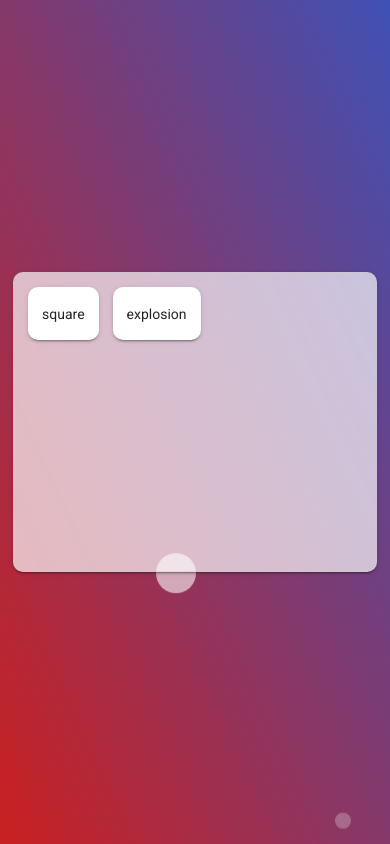
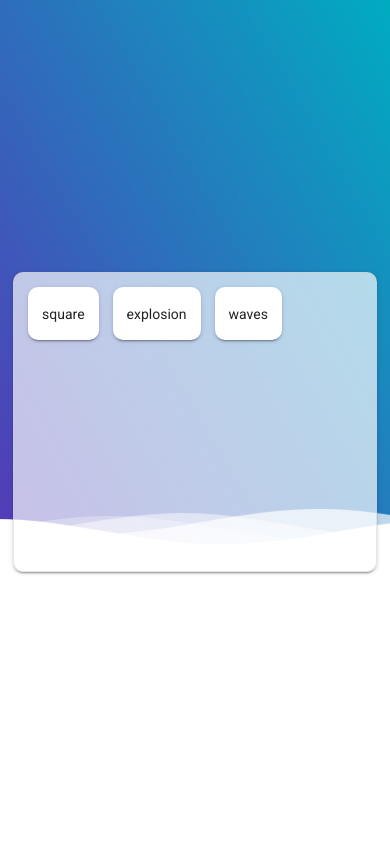
Before and after one commit to Madhu-Yalavarthi/angular-presets, an Angular app: page /background-wall-paper in a window 390 px wide. Built offline with nearby package versions, Linux system fonts and the light colour scheme.

Commit message:
waves added

```diff
--- a/src/app/pages/background-wall-paper/background-wall-paper.component.html
+++ b/src/app/pages/background-wall-paper/background-wall-paper.component.html
@@ -8,20 +8,42 @@
       </div>
     </div>
     <div class="background-wrapper">
-      <ul *ngIf="view == 'square' " class="square-box-area">
+      <ul *ngIf="view == 'square' " class="theme-wrapper square-box-area">
         <li></li>
         <li></li>
         <li></li>
         <li></li>
         <li></li>
       </ul>
-      <ul *ngIf="view == 'explosion' " class="explosion-box-area">
+      <ul *ngIf="view == 'explosion' " class="theme-wrapper explosion-box-area">
         <li></li>
         <li></li>
         <li></li>
         <li></li>
         <li></li>
       </ul>
+      <div *ngIf="view == 'waves' " class="waves-area">
+
+          <!--Content before waves-->
+          <div class="inner-header"></div>
+
+          <!--Waves Container-->
+          <div>
+            <svg class="waves" xmlns="http://www.w3.org/2000/svg" xmlns:xlink="http://www.w3.org/1999/xlink"
+              viewBox="0 24 150 28" preserveAspectRatio="none" shape-rendering="auto">
+              <defs>
+                <path id="gentle-wave" d="M-160 44c30 0 58-18 88-18s 58 18 88 18 58-18 88-18 58 18 88 18 v44h-352z" />
+              </defs>
+              <g class="parallax">
+                <use xlink:href="#gentle-wave" x="48" y="0" fill="rgba(255,255,255,0.7)" />
+                <use xlink:href="#gentle-wave" x="48" y="3" fill="rgba(255,255,255,0.5)" />
+                <use xlink:href="#gentle-wave" x="48" y="5" fill="rgba(255,255,255,0.3)" />
+                <use xlink:href="#gentle-wave" x="48" y="7" fill="#fff" />
+              </g>
+            </svg>
+          </div>
+          <!--Waves end-->
+      </div>
     </div>
 
   </div>
--- a/src/app/pages/background-wall-paper/background-wall-paper.component.scss
+++ b/src/app/pages/background-wall-paper/background-wall-paper.component.scss
@@ -71,8 +71,7 @@
   height: 100%;
 }
 
-.square-box-area,
-.explosion-box-area {
+.theme-wrapper {
   position: absolute;
   top: 0;
   left: 0;
@@ -153,7 +152,6 @@
     border-radius: 50%;
     opacity: 0;
 
-
     &:nth-child(1) {
       left: 86%;
       width: 16px;
@@ -194,6 +192,81 @@
   }
 }
 
+.waves-area {
+  position: relative;
+  text-align: center;
+  background: linear-gradient(60deg, rgba(84, 58, 183, 1) 0%, rgba(0, 172, 193, 1) 100%);
+  color: white;
+
+
+  .inner-header {
+    height: 60vh;
+    width: 100%;
+    margin: 0;
+    padding: 0;
+  }
+
+  .waves {
+    position: relative;
+    width: 100%;
+    height: 15%;
+    margin-bottom: -7px; /*Fix for safari gap*/
+    min-height: 100px;
+    max-height: 150px;
+  }
+
+  /* Animation */
+
+  .parallax {
+    use {
+      animation: move-forever 25s cubic-bezier(0.55, 0.5, 0.45, 0.5) infinite;
+
+      &:nth-child(1) {
+        animation-delay: -2s;
+        animation-duration: 7s;
+      }
+
+      &:nth-child(2) {
+        animation-delay: -3s;
+        animation-duration: 10s;
+      }
+
+      &:nth-child(3) {
+        animation-delay: -4s;
+        animation-duration: 13s;
+      }
+      &:nth-child(4) {
+        animation-delay: -5s;
+        animation-duration: 20s;
+      }
+    }
+
+  }
+
+
+  @keyframes move-forever {
+    0% {
+      transform: translateX(-90px);
+    }
+    100% {
+      transform: translateX(85px);
+    }
+  }
+  /*Shrinking for mobile*/
+  @media (max-width: 768px) {
+    .waves {
+      height: 40px;
+      min-height: 40px;
+    }
+    .content {
+      height: 30vh;
+    }
+    h1 {
+      font-size: 24px;
+    }
+  }
+}
+
 @keyframes explode-animate {
   0% {
     transform: translateY(0);
@@ -210,12 +283,12 @@
     opacity: 1;
     box-shadow: none;
     background: transparent;
-    box-shadow: 0 0 2px 10px  rgba(255, 255, 255, 0.4);
+    box-shadow: 0 0 2px 10px rgba(255, 255, 255, 0.4);
   }
   100% {
     transform: translateY(-600px);
     background: transparent;
-    box-shadow: 0 0 2px 30px  rgba(255, 255, 255, 0.2);
+    box-shadow: 0 0 2px 30px rgba(255, 255, 255, 0.2);
     opacity: 0;
   }
 }
--- a/src/app/pages/background-wall-paper/background-wall-paper.component.ts
+++ b/src/app/pages/background-wall-paper/background-wall-paper.component.ts
@@ -7,8 +7,8 @@ import { Component, OnInit } from '@angular/core';
 })
 export class BackgroundWallPaperComponent implements OnInit {
   REACT_ICON = "assets/svg/react.svg";
-  view = "explosion";
-  options = ["square", "explosion"];
+  view = "waves";
+  options = ["square", "explosion", "waves"];
   constructor() { }
 
   ngOnInit(): void {
```
